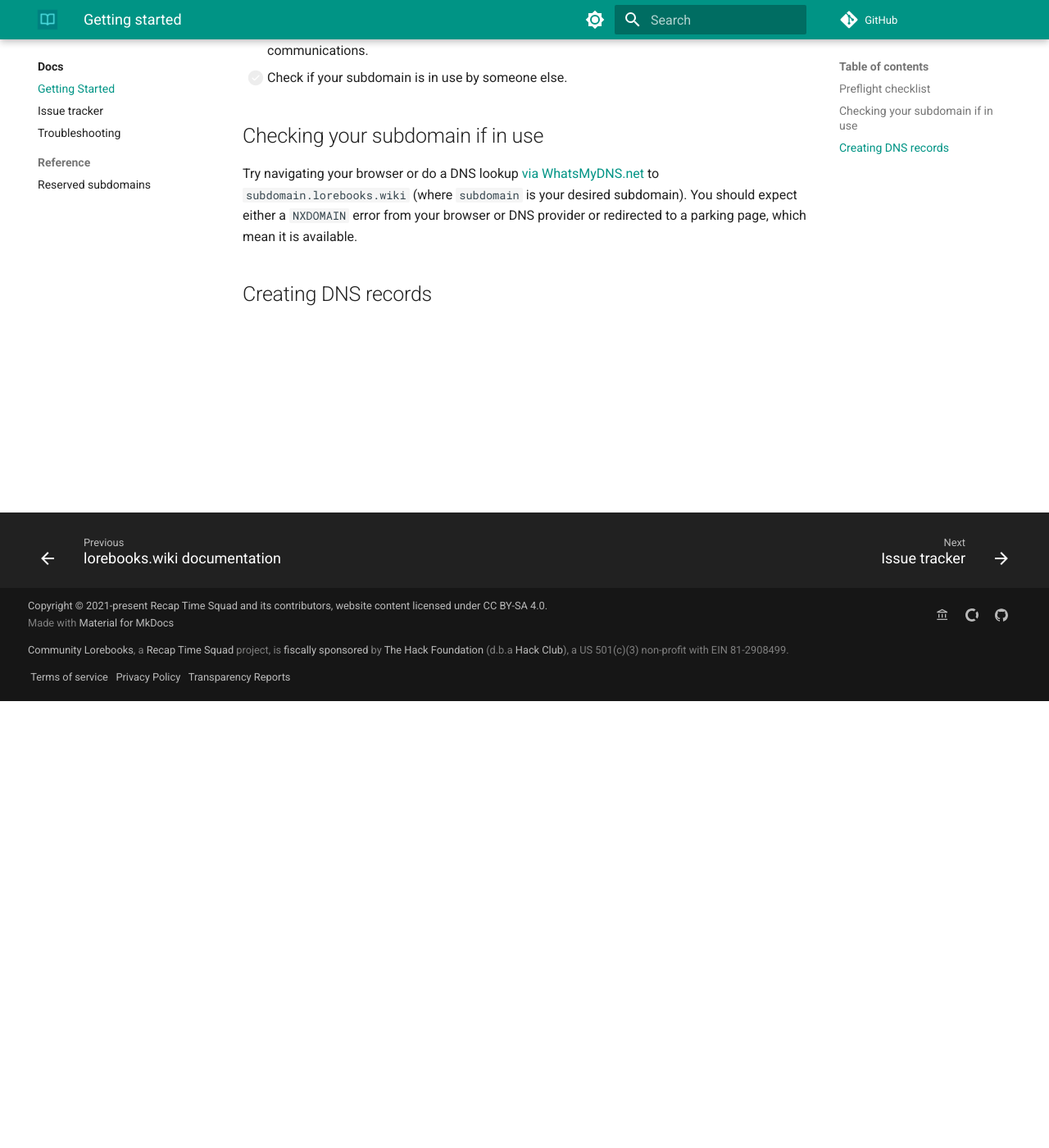
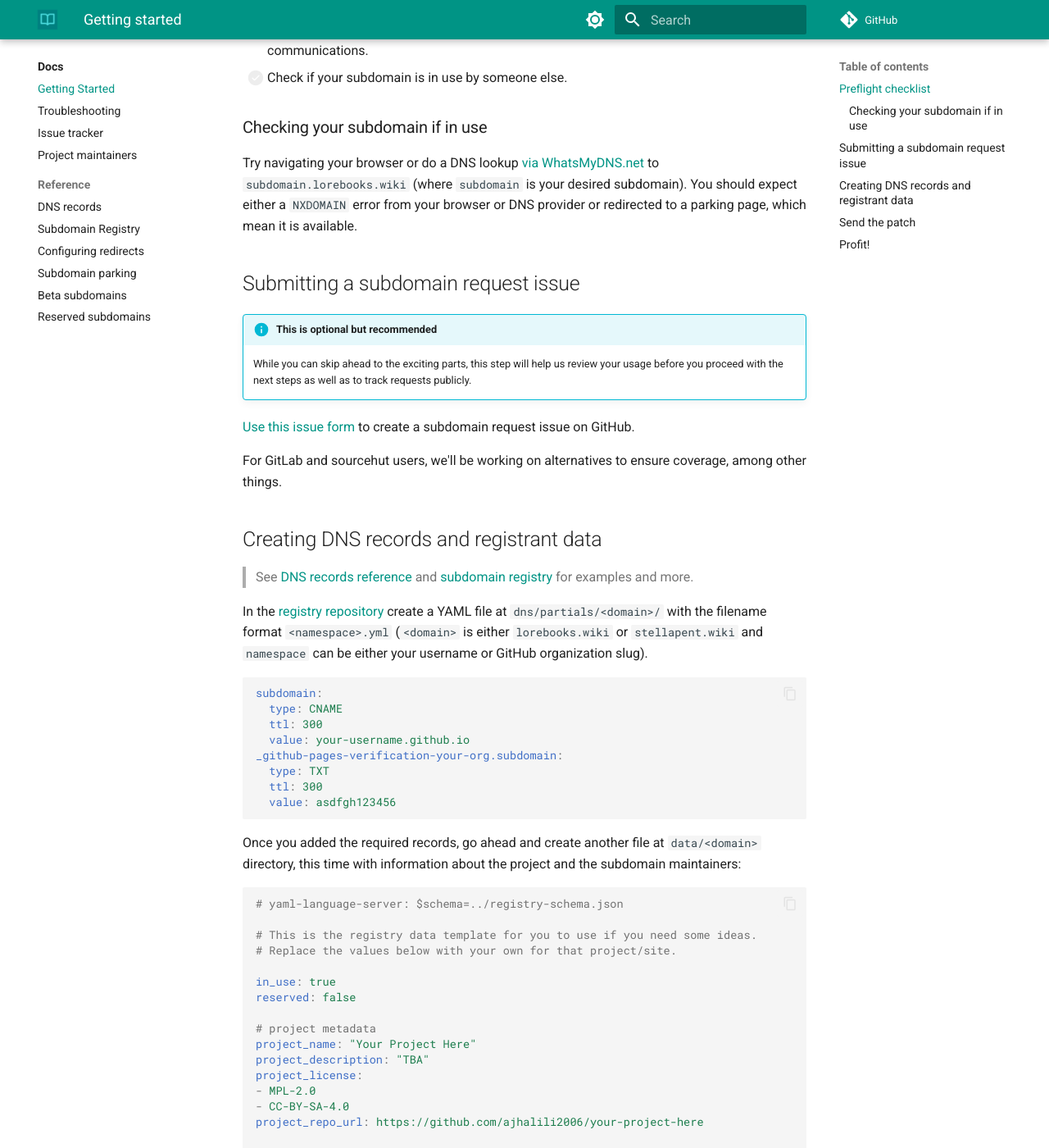
Before and after one commit to lorebooks-wiki/homepage, an MkDocs documentation site: the page built from src/docs/getting-started.md, in a window 1280 px wide and 1400 px high, scrolled down 545 px. Shown: the whole window at 82% size. Built offline with MkDocs 1.6.1 and Material for MkDocs 9.7.7, drawn with Linux system fonts in a browser that asks for light colours; comment, search, counter and statistics services are not loaded; some of the changed text lies outside the part shown.

Commit message:
docs(getting-started): finalize docs and then some

````diff
--- a/giscus.json
+++ b/giscus.json
@@ -1,3 +1,5 @@
 {
-    "origins": ["https://lorebooks.wiki", "https://lorebooks.eu.org"]
+    "origins": ["https://lorebooks.wiki", "https://lorebooks.eu.org"],
+    "orginRegex": ["https://*.lorebooks-wiki.pages.dev"],
+    "defaultCommentOrder": "newest"
 }
--- a/mkdocs.yml
+++ b/mkdocs.yml
@@ -77,7 +77,6 @@ theme:
     # - toc.integrate
 
 # Extensions
-
 markdown_extensions:
   - admonition
   - abbr
@@ -118,12 +117,13 @@ markdown_extensions:
       custom_checkbox: true
   - pymdownx.tilde
 
+# theme plugins
 plugins:
   - search
   # to have revision dates on the build via git logs, set CI var to true
   - git-revision-date-localized:
-      enable_creation_date: !ENV [CI, false]
-      enabled: !ENV [CI, false]
+      enable_creation_date: true
+      enabled: true
       fallback_to_build_date: true
   - redirects:
       redirect_maps:
@@ -131,8 +131,10 @@ plugins:
         'get-started.md': 'docs/getting-started.md'
         "getting-started.md": "docs/getting-started.md"
         "docs/reserved-subdomains.md": "docs/reference/reserved-subdomains.md"
+        "docs/beta-subdomains.md": "docs/reference/beta-subdomains.md"
+        "docs/reference/registry.md": "src/docs/reference/subdomain-registry.md"
 
-# Page Tree
+# Navigation menu
 nav:
   - Hub:
     - index.md
@@ -142,9 +144,15 @@ nav:
   - Docs:
     - docs/index.md
     - "Getting Started": docs/getting-started.md
+    - Troubleshooting: docs/troubleshooting.md
     - "Issue tracker": docs/issue-tracker.md
-    - Troubleshooting: docs/troubleshooting.md
+    - Project maintainers: docs/maintainers.md
     - Reference:
+      - DNS records: docs/reference/dns-records.md
+      - Subdomain Registry: docs/reference/subdomain-registry.md
+      - Configuring redirects: docs/reference/redirects.md
+      - Subdomain parking: docs/reference/parking.md
+      - "Beta subdomains": docs/beta-subdomains.md
       - "Reserved subdomains": docs/reference/reserved-subdomains.md
   - Project Financial Records: https://hcb.hackclub.com/lorebooks-wiki
   - Legal:
--- a/src/docs/getting-started.md
+++ b/src/docs/getting-started.md
@@ -18,14 +18,113 @@ in [our issue tracker].
 * [ ] Make sure to have your email address (or other contact methods) for administrative communications.
 * [ ] Check if your subdomain is in use by someone else.
 
-## Checking your subdomain if in use
+### Checking your subdomain if in use
 
 Try navigating your browser or do a DNS lookup [via WhatsMyDNS.net] to
 `subdomain.lorebooks.wiki` (where `subdomain` is your desired subdomain).
 You should expect either a `NXDOMAIN` error from your browser or DNS provider or
 redirected to a parking page, which mean it is available.
 
-## Creating DNS records
+## Submitting a subdomain request issue
+
+!!! info "This is optional but recommended"
+    While you can skip ahead to the exciting parts, this step will help us review your
+    usage before you proceed with the next steps as well as to track requests publicly.
+
+[Use this issue form](https://github.com/lorebooks-wiki/registry/issues/new?template=subdomain-request.yml) to create a subdomain request issue on GitHub.
+
+For GitLab and sourcehut users, we'll be working on alternatives to ensure coverage,
+among other things.
+
+## Creating DNS records and registrant data
+
+> See [DNS records reference](./reference/dns-records.md) and [subdomain registry](./reference/subdomain-registry.md) for examples and more.
+
+In the [registry repository][yaml] create a YAML file at `dns/partials/<domain>/` with the
+filename format `<namespace>.yml` (`<domain>` is either `lorebooks.wiki` or `stellapent.wiki`
+and `namespace` can be either your username or GitHub organization slug).
+
+```yaml
+subdomain:
+  type: CNAME
+  ttl: 300
+  value: your-username.github.io
+_github-pages-verification-your-org.subdomain:
+  type: TXT
+  ttl: 300
+  value: asdfgh123456
+```
+
+Once you added the required records, go ahead and create another file at `data/<domain>` directory,
+this time with information about the project and the subdomain maintainers:
+
+```yaml
+# yaml-language-server: $schema=../registry-schema.json
+
+# This is the registry data template for you to use if you need some ideas.
+# Replace the values below with your own for that project/site.
+
+in_use: true
+reserved: false
+
+# project metadata
+project_name: "Your Project Here"
+project_description: "TBA"
+project_license:
+- MPL-2.0
+- CC-BY-SA-4.0
+project_repo_url: https://github.com/ajhalili2006/your-project-here
+
+# Subdomain maintainers as PoCs (point of contacts)
+# for the apex domain itself, we just use the data from domain registration
+# here, minus the mailing address for privacy reasons.
+subdomain_maintainers:
+  - name: Andrei Jiroh Halili
+    github: ajhalili2006
+    email: ajhalili2006@crew.recaptime.dev
+    bluesky: andreijiroh.dev
+    fediverse: https://tilde.zone/@ajhalili2006
+    matrix: ajhalili2006@andreijiroh.dev
+    slack:
+      - team: hackclub
+        team_id: T0266FRGM
+        username: ajhalili2006
+        user_id: TBD  `1BG`
+
+
+# contact details for the team/project
+contact_details:
+  github: recaptime-dev
+  email: squad@crew.recaptime.dev
+  slack:
+    - team: hackclub
+      team_id: TBD
+      channel_name: recaptime-dev
+      channel_id: TBD
+  zulip:
+    - host: recaptime-dev.zulipchat.com
+      stream: lorebooks.wiki
+```
+
+## Send the patch
+
+Once ready, submit your changes as a pull request on GitHub and wait for the YAML linter and
+`octodns-sync --dry-run` to pass. Remember to mention your subdomain request issue in the description
+to help us map records in our API when iplemented.
+
+If the CI fails, look at the logs for hints and check your YAML files for any issues. Otherwise, just
+wait for the review to go along and get merged.
+
+A maintainer, usually a team member at @recaptime-dev will look at your YAML files for issues and may
+suggest edits along the way. Make sure to read their feedback to understand why.
+
+## Profit!
+
+**If your patch got merged**: Your documentation site should be up after propagating its DNS records for up to 24 hours. You can
+monitor the deployments [here](https://github.com/lorebooks-wiki/registry/actions/workflows/dns.yml),
+and if something fails we'll look onto it as much as we can.
+
+**If it is not**: Review the AUP and CoC again, update subdomain registry data and DNS records and resubmit again.
 
 [yaml]: https://github.com/lorebooks-wiki/registry
 [our issue tracker]: ./issue-tracker.md
````
